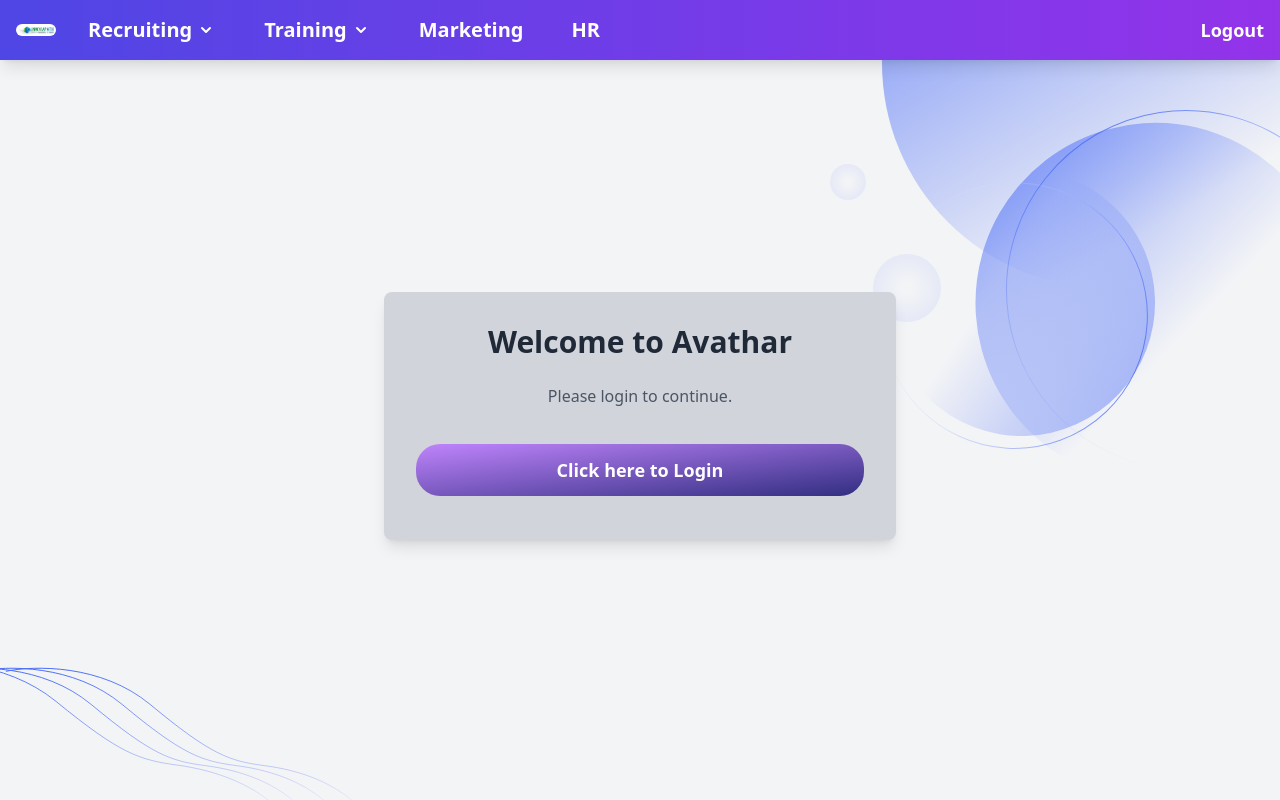
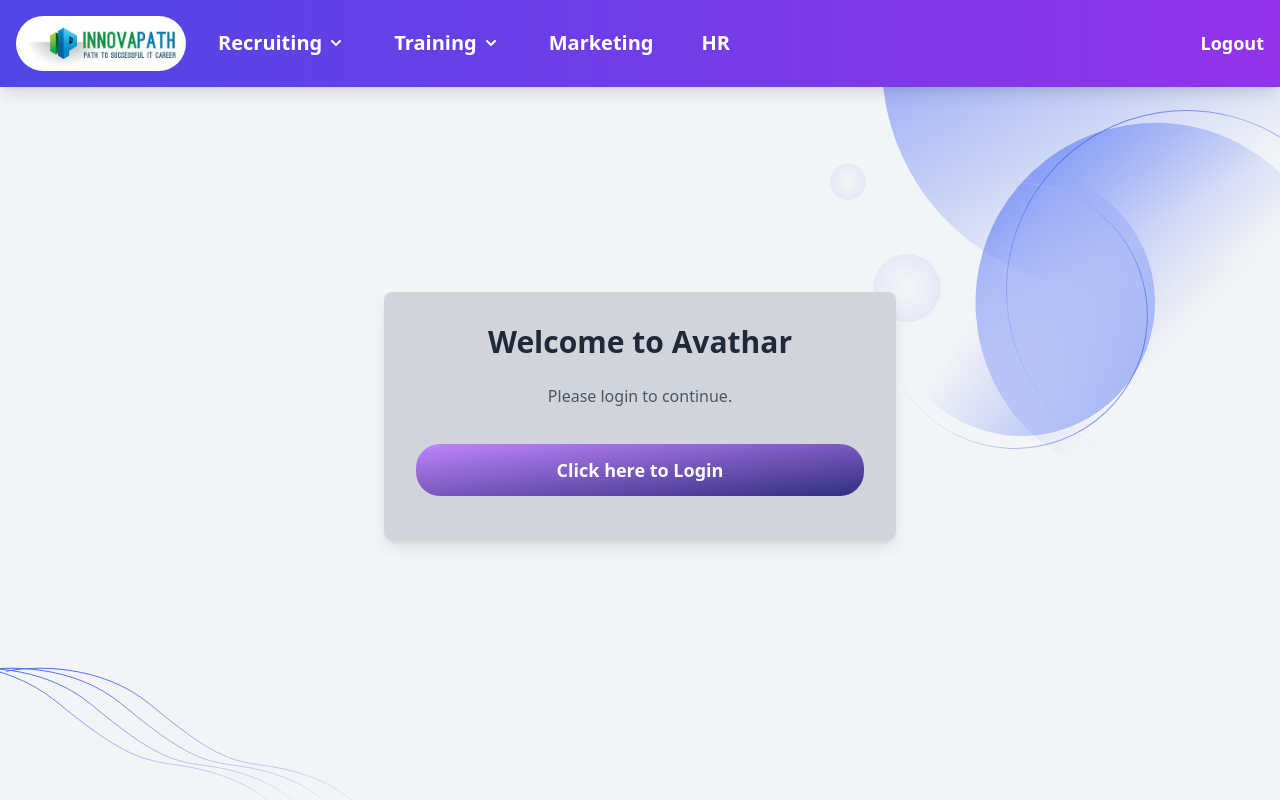
Before and after one commit to WhiteboxHub/wbl_admin, a Next.js app: page /admin/ in a window 1280 px wide. Built offline with nearby package versions, Linux system fonts and the light colour scheme.

Commit message:
build errors check

```diff
--- a/components/Header/Header.tsx
+++ b/components/Header/Header.tsx
@@ -121,7 +121,7 @@ return (
   <header className="bg-gradient-to-r from-indigo-600 to-purple-600 text-white py-4 shadow-lg fixed top-0 left-0 right-0 z-20">
     <nav className="container mx-auto flex justify-between items-center px-4">
       <div className="flex items-center">
-        <Image src={logo} alt="Logo" width={40} height={40} className="rounded-full" />
+        <Image src={logo} alt="Logo" width={170} height={170} className="rounded-full" />
         <ul className="flex ml-8 space-x-12"> {/* Increased space between menu items */}
           {/* Menu Items */}
           {[
```
